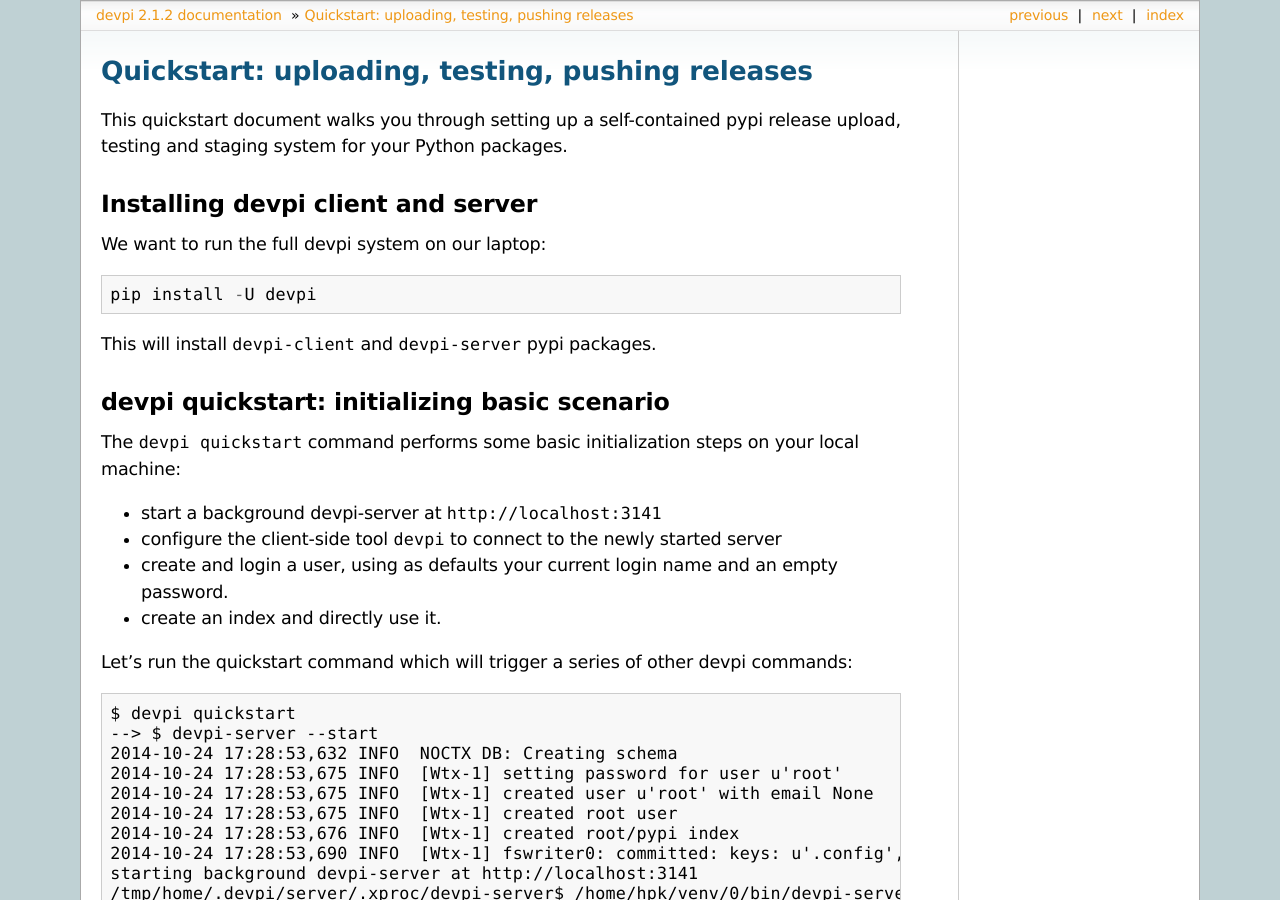
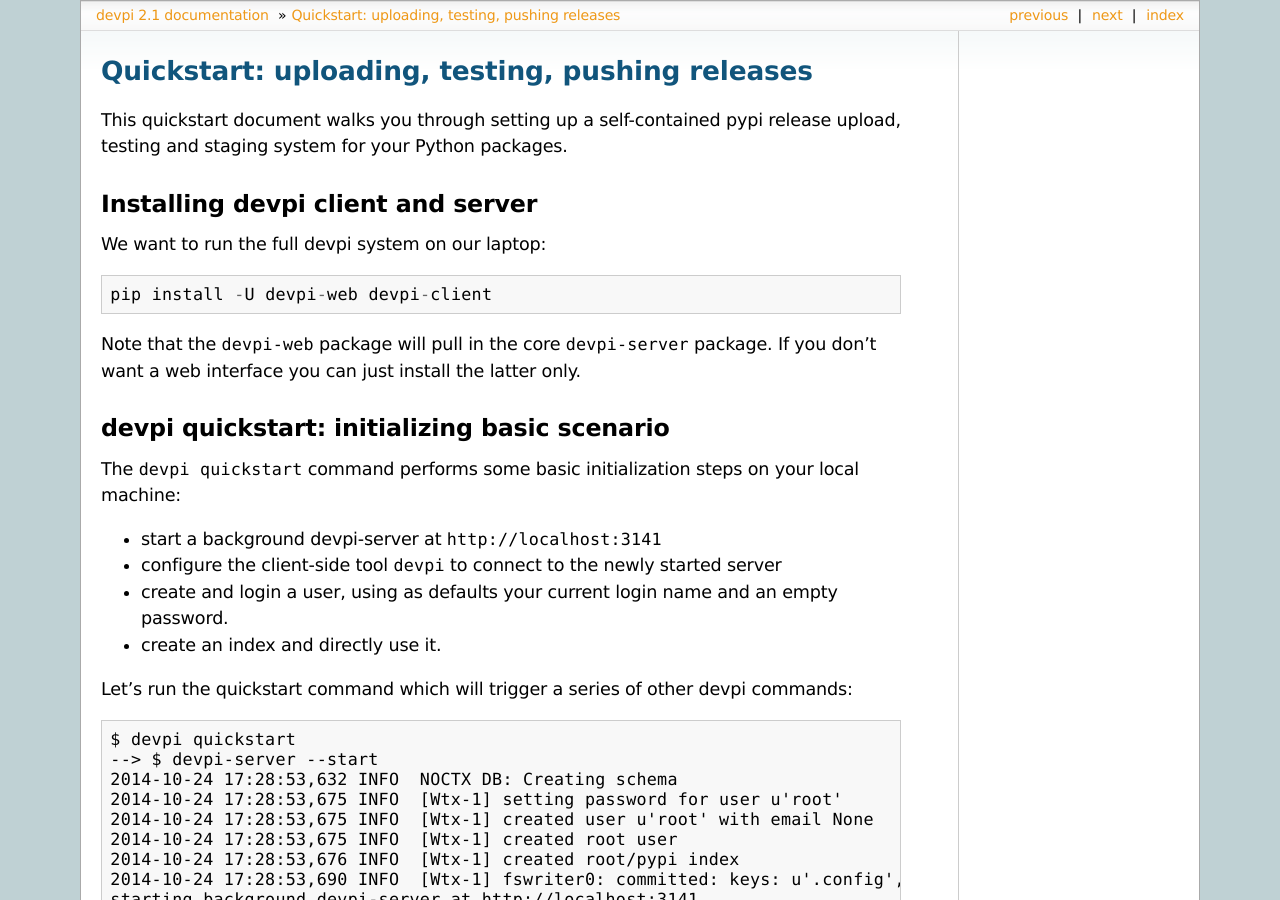
Before and after one commit to devpi/devpi, a Sphinx documentation site: the page built from doc/quickstart-releaseprocess.rst, in a window 1280 px wide and 900 px high. Built offline with Sphinx 7.4.7, drawn with Linux system fonts in a browser that asks for light colours; pages that are not in the unit, such as notebooks, are missing from menus; some of the changed text lies outside the part shown.

Commit message:
fix #215: don't use a meta package anymore, adjust documentation, readme

```diff
--- a/doc/changelog.rst
+++ /dev/null
@@ -1,5 +0,0 @@
-
-CHANGELOG
--------------------
-
-.. include:: ../CHANGELOG
--- a/doc/conf.py
+++ b/doc/conf.py
@@ -50,7 +50,7 @@
 # The short X.Y version.
 version = '2.1'
 # The full version, including alpha/beta/rc tags.
-release = '2.1.2'
+release = '2.1'
 
 # The language for content autogenerated by Sphinx. Refer to documentation
 # for a list of supported languages.
--- a/doc/index.rst
+++ b/doc/index.rst
@@ -9,7 +9,7 @@
 
    :ref:`tutorials and documentation <label_quickstart_section>`
 
-   :doc:`changelog`
+   `repo of server/web/client <https://bitbucket.org/hpk42/devpi/>`_
 
    #devpi on freenode
 
--- a/doc/quickstart-releaseprocess.rst
+++ b/doc/quickstart-releaseprocess.rst
@@ -13,9 +13,11 @@
 
 We want to run the full devpi system on our laptop::
 
-    pip install -U devpi
+    pip install -U devpi-web devpi-client
 
-This will install ``devpi-client`` and ``devpi-server`` pypi packages.
+Note that the ``devpi-web`` package will pull in the core
+``devpi-server`` package.  If you don't want a web interface you
+can just install the latter only.
 
 devpi quickstart: initializing basic scenario
 +++++++++++++++++++++++++++++++++++++++++++++
```
Also changed, not shown: README.rst (+7 -3 lines), 3 other files.
